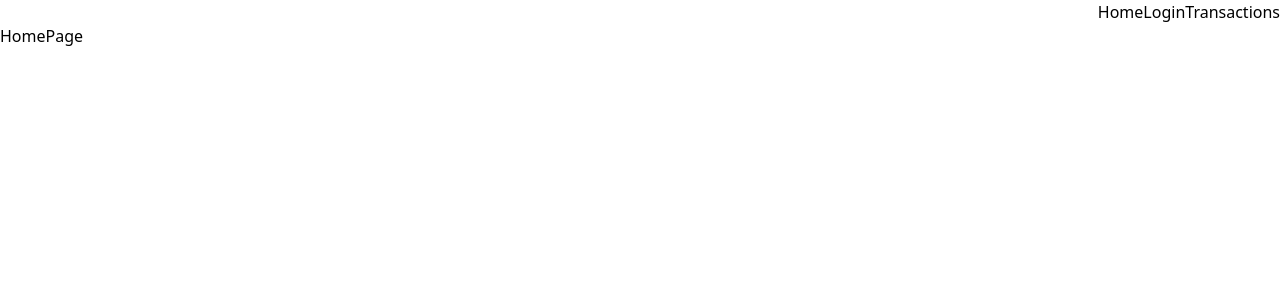
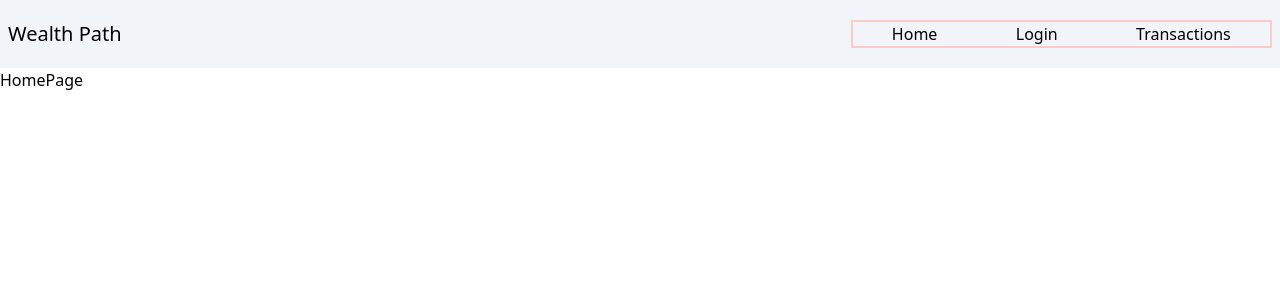
Before and after one commit to david-yang2/wealth-path, a React (Vite) app in the folder wealth_path_frontend/: page / in a window 1280 px wide. Shown: the top 300 px of the page. Built offline with nearby package versions, Linux system fonts and the light colour scheme.

Commit message:
NavBar component and initial styling

```diff
--- a/wealth_path_frontend/src/App.jsx
+++ b/wealth_path_frontend/src/App.jsx
@@ -2,6 +2,7 @@ import {BrowserRouter,Routes,Route, Link} from "react-router-dom"
 import Transactions from "./components/Transactions"
 import Login from "./components/Login"
 import HomePage from "./components/HomePage"
+import NavBar from "./components/NavBar"
 
 
 
@@ -9,11 +10,7 @@ const App = () => {
 
   return (
     <BrowserRouter>
-      <nav className="flex flex-row justify-end">
-        <Link to="/">Home</Link>
-        <Link to="/login">Login</Link>
-        <Link to="/transactions">Transactions</Link>
-      </nav>
+      <NavBar />
       <Routes>
         <Route path="/" element={<HomePage />} />
         <Route path="/login" element={<Login />} />
--- /dev/null
+++ b/wealth_path_frontend/src/components/NavBar.jsx
@@ -0,0 +1,18 @@
+import {Link} from "react-router-dom"
+
+const NavBar = () => {
+    return (
+    <div className="flex flex-row justify-between bg-slate-100  px-2 py-5">
+        <div className="text-xl">
+            Wealth Path
+        </div>
+        <nav className="flex flex-row justify-around border-2 border-red-200 w-1/3 text-l">
+            <Link to="/">Home</Link>
+            <Link to="/login">Login</Link>
+            <Link to="/transactions">Transactions</Link>
+        </nav>
+      </div>
+    )
+}
+
+export default NavBar;
```
